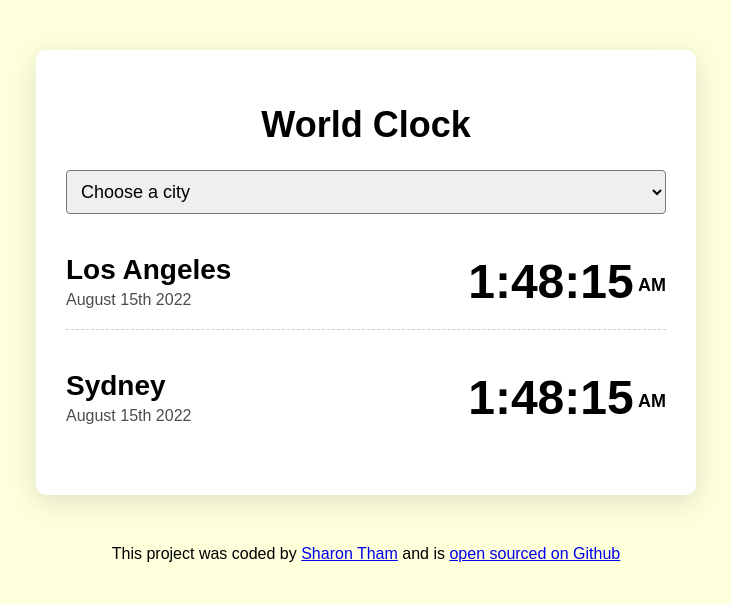
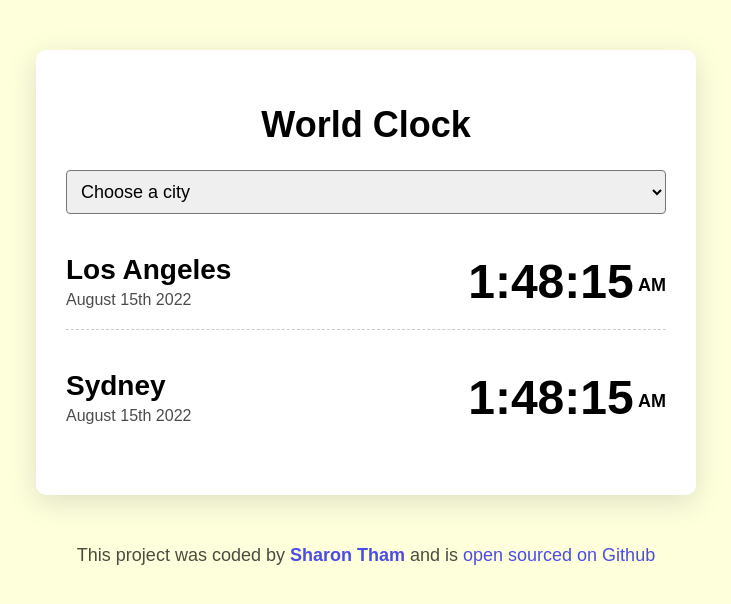
Before and after one commit to sharonthy97/world-clock, a plain HTML site: page index.html in a window 1280 px wide. Shown: the whole page, without its empty margins (274-1005 px from the left). Drawn offline with Linux system fonts and the light colour scheme.

Commit message:
added css on link and rearrange css file

```diff
--- a/css/style.css
+++ b/css/style.css
@@ -1,6 +1,24 @@
 body {
   background-color: #feffdb;
   font-family: sans-serif;
+}
+
+h1 {
+  text-align: center;
+  font-size: 36px;
+}
+
+h2 {
+  margin: 0 0 5px;
+  font-size: 28px;
+}
+
+select {
+  display: block;
+  width: 100%;
+  font-size: 18px;
+  border-radius: 4px;
+  padding: 10px;
 }
 
 .container {
@@ -24,11 +42,6 @@ body {
   border: none;
 }
 
-h2 {
-  margin: 0 0 5px;
-  font-size: 28px;
-}
-
 .date {
   opacity: 0.7;
 }
@@ -43,19 +56,12 @@ h2 {
   vertical-align: middle;
 }
 
-select {
-  display: block;
-  width: 100%;
-  font-size: 18px;
-  border-radius: 4px;
-  padding: 10px;
-}
-
-h1 {
-  text-align: center;
-  font-size: 36px;
+a {
+  text-decoration: none;
 }
 
 footer {
   text-align: center;
+  font-size: 18px;
+  opacity: 0.7;
 }
--- a/index.html
+++ b/index.html
@@ -35,7 +35,9 @@
 
     <footer>
       This project was coded by
-      <a href="https://github.com/sharonthy97" target="_blank">Sharon Tham</a>
+      <a href="https://github.com/sharonthy97" target="_blank"
+        ><strong>Sharon Tham</strong></a
+      >
       and is
       <a href="https://github.com/sharonthy97/world-clock" target="_blank"
         >open sourced on Github</a
```
